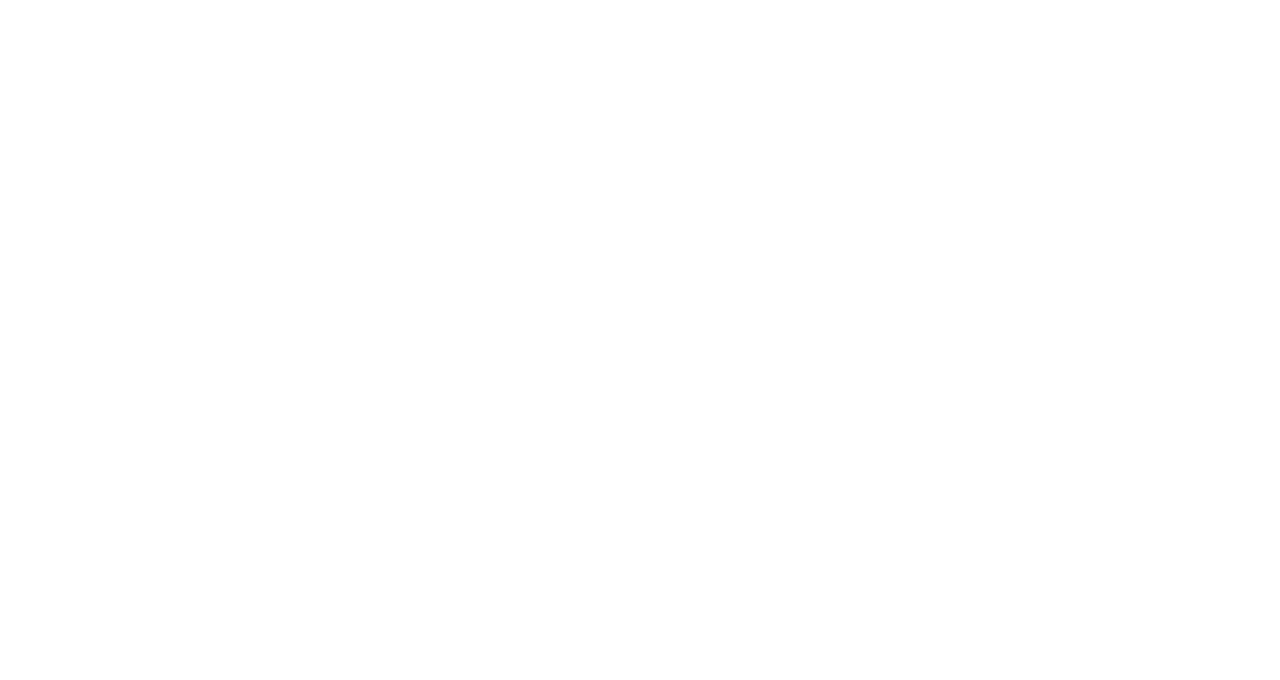
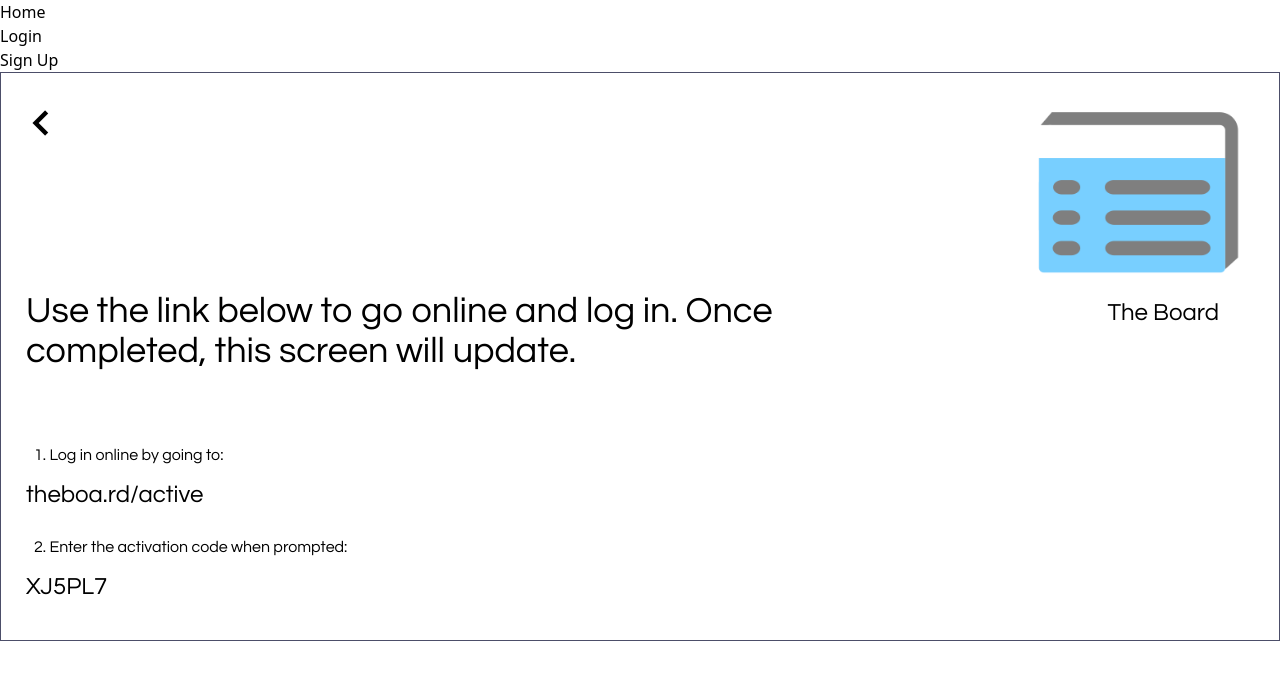
Before and after one commit to k-kenney/the-board-loved-one, a React (Vite) app: page /login-credentials in a window 1280 px wide. Before the commit this address had no page. Shown: the top 680 px of the page. Built offline with nearby package versions, Linux system fonts and the light colour scheme.

Commit message:
Structured the login credentials page.

```diff
--- a/src/App.jsx
+++ b/src/App.jsx
@@ -2,11 +2,12 @@ import { BrowserRouter as Router, Routes, Route, Link } from "react-router-dom";
 import LoginPage from "./Pages/LoginPage";
 import HomePage from "./Pages/HomePage";
 import SignUpPage from "./Pages/SignUpPage";
+import LoginCredsPage from "./Pages/LoginCredsPage";
 
 function App() {
     return (
         <Router>
-            {/* <nav>
+            <nav>
                 <ul>
                     <li>
                         <Link to="/">Home</Link>
@@ -18,11 +19,12 @@ function App() {
                         <Link to="/sign-up">Sign Up</Link>
                     </li>
                 </ul>
-            </nav> */}
+            </nav>
 
             <Routes>
                 <Route path="/" element={<HomePage />} />
                 <Route path="/login" element={<LoginPage />} />
+                <Route path="/login-credentials" element={<LoginCredsPage />} />
                 <Route path="/sign-up" element={<SignUpPage />} />
             </Routes>
         </Router>
--- /dev/null
+++ b/src/Pages/LoginCredsPage.jsx
@@ -0,0 +1,39 @@
+import React from "react";
+import LeftArrowImage from "../assets/left-arrow.png";
+import LogoImage from "../assets/logoGrey.png";
+
+const LoginCredsPage = () => {
+    return (
+        <div>
+            <div id="sign-up-page" className="font-font">
+                <a href="/login">
+                    <img src={LeftArrowImage} alt="Return Arrow" />
+                </a>
+                <div id="sign-up-header">
+                    <img src={LogoImage} alt="Logo" />
+                    <h2>The Board</h2>
+                </div>
+                <h3 className="text-4xl w-2/3 mt-[-40px] pb-[60px] ">
+                    Use the link below to go online and log in. Once completed,
+                    this screen will update.
+                </h3>
+                <div>
+                    <h5 id="step-one" className="py-3 pl-2">
+                        1. Log in online by going to:
+                    </h5>
+                    <p id="login-link" className="text-2xl pb-3">
+                        theboa.rd/active
+                    </p>
+                    <h5 id="dtrp-two" className="py-3 pl-2">
+                        2. Enter the activation code when prompted:
+                    </h5>
+                    <p id="activation-code" className="text-2xl pb-3">
+                        XJ5PL7
+                    </p>
+                </div>
+            </div>
+        </div>
+    );
+};
+
+export default LoginCredsPage;
--- a/src/Pages/LoginPage.jsx
+++ b/src/Pages/LoginPage.jsx
@@ -11,7 +11,7 @@ const LoginPage = () => {
 
             <h1 className="text-5xl pb-10">The Board</h1>
             <button id="login-bt" className="text-1xl ">
-                Login
+                <a href="/login-credentials">Login</a>
             </button>
             <div id="sign-up-info" className="pt-5">
                 <p>Don't have and account?</p>
--- a/tailwind.config.js
+++ b/tailwind.config.js
@@ -18,6 +18,9 @@ export default {
             fontFamily: {
                 font: ["Questrial", "sans-serif"],
             },
+            backgroundImage: {
+                "icon-left-arrow": "url('./src/assets/left-arrow.png')",
+            },
         },
     },
     plugins: [],
```
Also changed, not shown: 1 other file (tests, documents, lock files or other folders).
